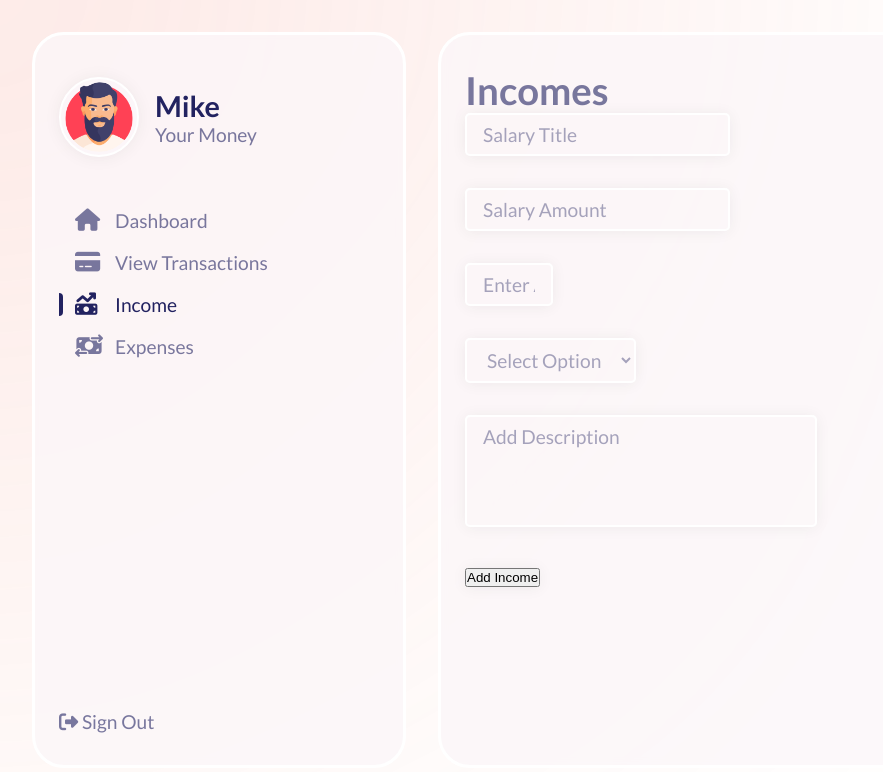
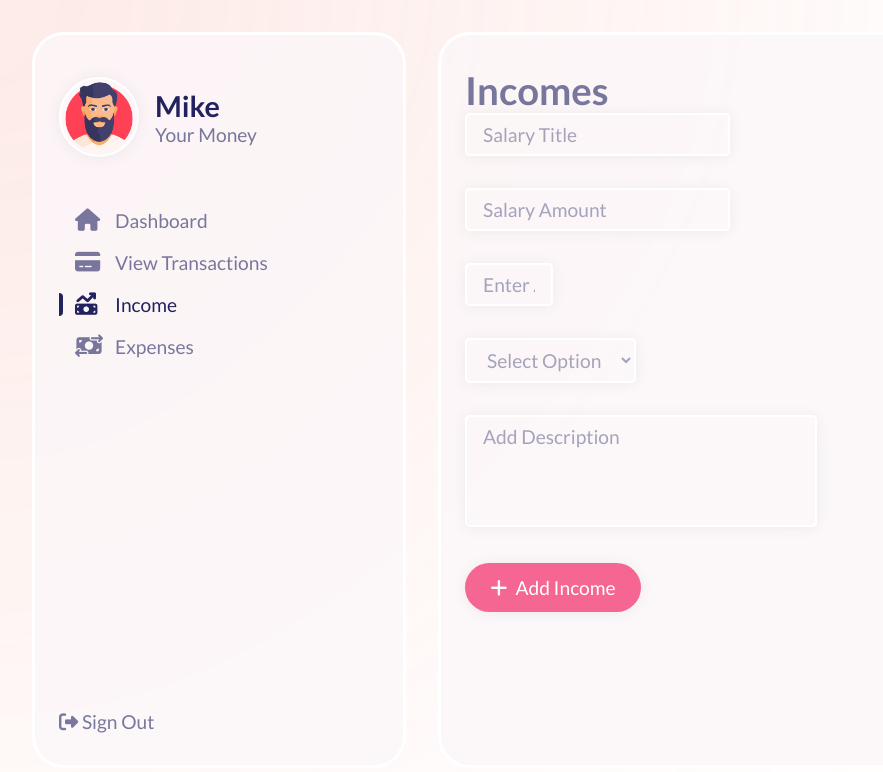
Before and after one commit to mhs170/BudgetBuddy, a React (Create React App) app in the folder frontend/: page / in a window 1280 px wide. Both pictures are taken after a click on the item "Income". Shown: the top 772 px of the page, without its empty margins (0-883 px from the left). Built offline with nearby package versions, Linux system fonts and the light colour scheme.

Commit message:
used button from component in form

```diff
--- a/frontend/src/Components/Form/Form.js
+++ b/frontend/src/Components/Form/Form.js
@@ -3,6 +3,8 @@ import styled from 'styled-components'
 import DatePicker from 'react-datepicker';
 import 'react-datepicker/dist/react-datepicker.css';
 import { useGlobalContext } from "../../Context/globalContext";
+import Button from '../Button/Button';
+import { plus } from '../../utils/icons'
 
 function Form() {
     const {addIncome} = useGlobalContext()
@@ -71,7 +73,15 @@ function Form() {
                 <textarea name="description" value={description} placeholder="Add Description" id="description" cols="30" rows="4" onChange={handleInput('description')}></textarea>
             </div>
             <div className="submit-btn">
-                <button>Add Income</button>
+                <Button
+                    name={'Add Income'}
+                    icon={plus}
+                    bPad={'.8rem 1.6rem'}
+                    bRad={'30px'}
+                    bg={'var(--color-accent'}
+                    color={'#fff'}
+                    hColor={'red'}
+                />
             </div>
         </FromStyled>
     )
--- a/frontend/src/utils/icons.js
+++ b/frontend/src/utils/icons.js
@@ -3,3 +3,4 @@ export const transactions = <i className="fa-solid fa-credit-card"></i>
 export const expenses = <i className="fa-solid fa-money-bill-transfer"></i>
 export const trend = <i className="fa-solid fa-money-bill-trend-up"></i>
 export const signout = <i className="fa-solid fa-right-from-bracket"></i>
+export const plus = <i className="fa-solid fa-plus"></i>
```
